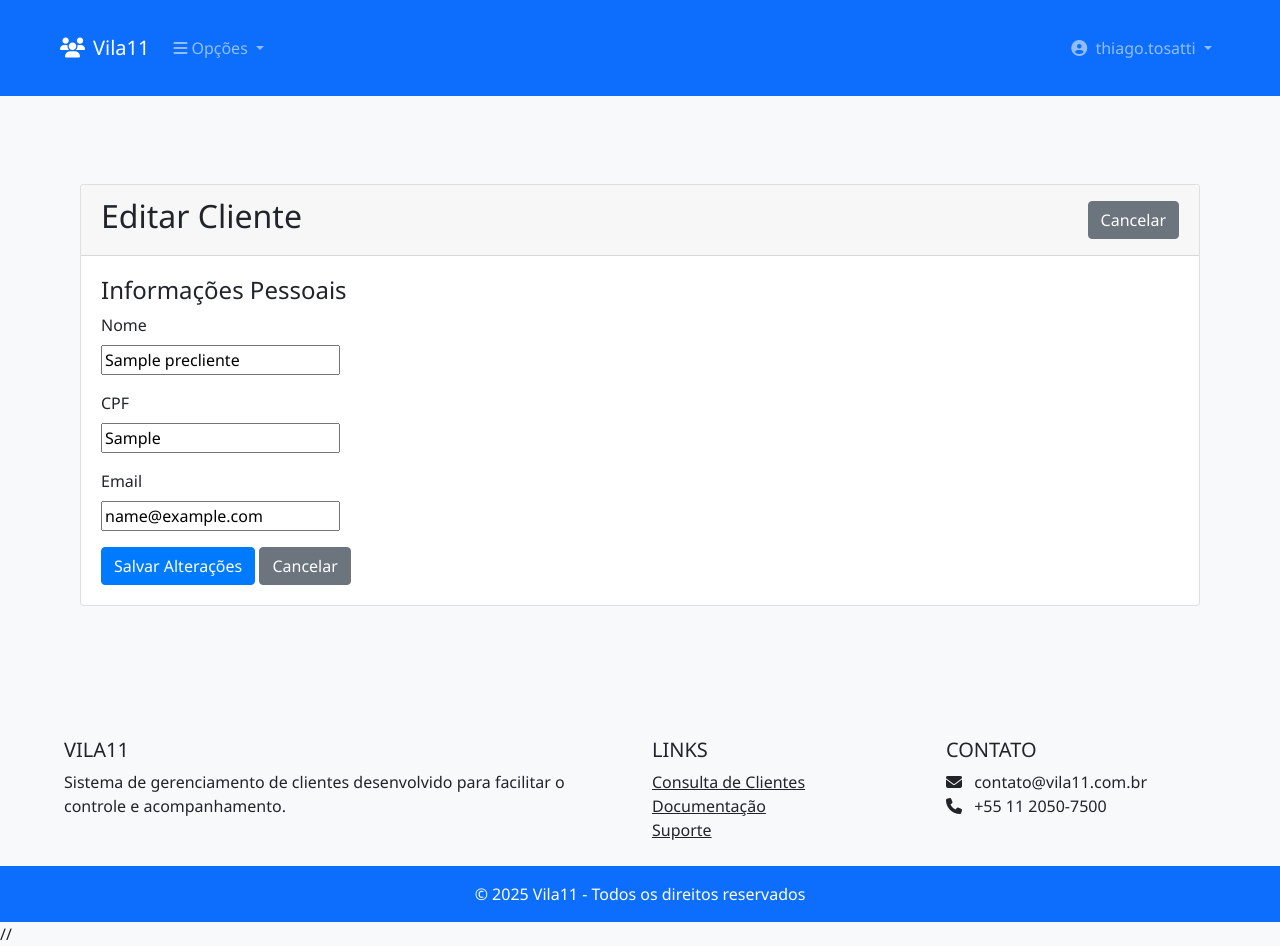
After one commit to ThiagoVila11/mvpcadastro, a Django app: page /precliente/1/editar/ in a window 1280 px wide. The commit adds this page. Run offline with Django 5.2, Linux system fonts and the light colour scheme; a user stored in the database is signed in; tables that the repository leaves empty hold one stand-in row (values such as "Sample post"); parts of the project's set-up code (start-up, migrations or seed data) failed here and were passed over; some libraries are stand-ins or nearby versions.

Commit message:
edição de pré cliente

```diff
--- a/formulario_captura/cadastro/templates/consulta_precliente.html
+++ b/formulario_captura/cadastro/templates/consulta_precliente.html
@@ -55,7 +55,7 @@
                             <td>{{ precliente.preclienteRendaPresumida }}</td>
                             <td>
 
-                                <a href="{% url 'editar_cliente' precliente.id %}" class="btn btn-sm btn-primary">Editar</a>
+                                <a href="{% url 'editar_precliente' precliente.id %}" class="btn btn-sm btn-primary">Editar</a>
                                 <a href="{% url 'detalhes_precliente' precliente.id %}" class="btn btn-sm btn-info">Detalhes</a>
                                 <a href="{% url 'converter_precliente' precliente.id %}" class="btn btn-success">Converter para Cliente</a>
 
--- a/formulario_captura/cadastro/templates/detalhes_precliente.html
+++ b/formulario_captura/cadastro/templates/detalhes_precliente.html
@@ -8,7 +8,7 @@
             <div class="d-flex justify-content-between align-items-center">
                 <h2>Detalhes do Pré-Cliente</h2>
                 <div>
-                    <a href="{% url 'editar_cliente' precliente.id %}" class="btn btn-primary">Editar</a>
+                    <a href="{% url 'editar_precliente' precliente.id %}" class="btn btn-primary">Editar</a>
                     <a href="{% url 'consulta_preclientes' %}" class="btn btn-secondary">Voltar</a>
                 </div>
             </div>
--- /dev/null
+++ b/formulario_captura/cadastro/templates/editar_precliente.html
@@ -0,0 +1,40 @@
+{% extends 'base.html' %}
+{% load static %}
+{% block content %}
+<div class="container mt-4">
+    <div class="card">
+        <div class="card-header">
+            <div class="d-flex justify-content-between align-items-center">
+                <h2>Editar Cliente</h2>
+                <a href="{% url 'detalhes_precliente' precliente.id %}" class="btn btn-secondary">Cancelar</a>
+            </div>
+        </div>
+        <div class="card-body">
+            <form method="post" enctype="multipart/form-data">
+                {% csrf_token %}
+
+                <div class="row">
+                    <div class="col-md-6">
+                        <h4>Informações Pessoais</h4>
+                        <div class="mb-3">
+                            <label for="id_nome" class="form-label">Nome</label>
+                            {{ form.preclienteNome }}
+                        </div>
+                        <div class="mb-3">
+                            <label for="id_cpf" class="form-label">CPF</label>
+                            {{ form.preclienteCpf }}
+                        </div>
+                        <div class="mb-3">
+                            <label for="id_email" class="form-label">Email</label>
+                            {{ form.precoclienteEmail }}
+                        </div>
+                    </div>
+                </div>
+
+                <button type="submit" class="btn btn-primary">Salvar Alterações</button>
+                <a href="{% url 'detalhes_precliente' precliente.id %}" class="btn btn-secondary">Cancelar</a>
+            </form>
+        </div>
+    </div>
+</div>
+{% endblock %}
--- a/formulario_captura/cadastro/urls.py
+++ b/formulario_captura/cadastro/urls.py
@@ -39,6 +39,7 @@ urlpatterns = [
     path('cadastro_precliente/', views.cadastro_precliente, name='cadastro_precliente'),
     path('consulta_preclientes', views.consulta_preclientes, name='consulta_preclientes'),
     path('precliente/<int:id>/detalhes/', views.detalhes_precliente, name='detalhes_precliente'),
+    path('precliente/<int:id>/editar/', views.editar_precliente, name='editar_precliente'),
     path('precliente/converter/<int:precliente_id>/', views.converter_precliente, name='converter_precliente'),
     #dashboards
     path('condominios/kpi/', CondominioKPIDashboard.as_view(), name='kpi-condominios')
--- a/formulario_captura/cadastro/views.py
+++ b/formulario_captura/cadastro/views.py
@@ -360,6 +360,23 @@ def detalhes_precliente(request, id):
     precliente = get_object_or_404(PreCliente, id=id)
     return render(request, 'detalhes_precliente.html', {'precliente': precliente})
 
+@login_required
+def editar_precliente(request, id):
+    precliente = get_object_or_404(PreCliente, id=id)
+
+    if request.method == 'POST':
+        form = PreClienteForm(request.POST, request.FILES, instance=precliente)
+        if form.is_valid():
+            form.save()
+            return redirect('detalhes_precliente', id=precliente.id)
+    else:
+        form = PreClienteForm(instance=precliente)
+
+    return render(request, 'editar_precliente.html', {
+        'form': form,
+        'precliente': precliente
+    })
+
 def converter_precliente(request, precliente_id):
     precliente = get_object_or_404(PreCliente, pk=precliente_id)
 
```
